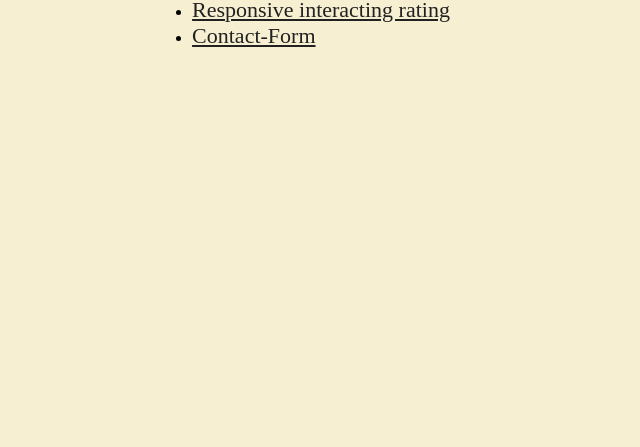
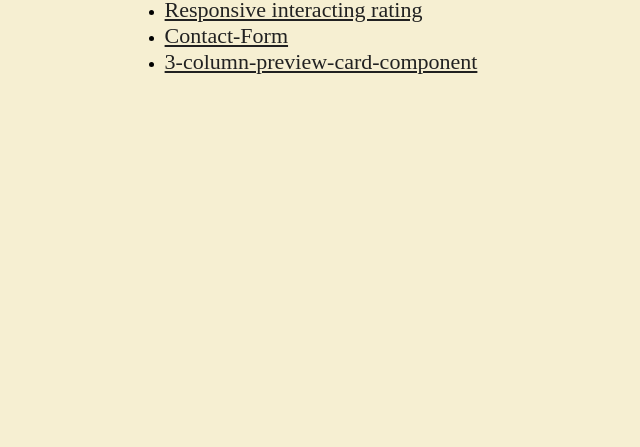
Before and after one commit to zesciati/zak-link-portfolio, a plain HTML site: page index.html in a window 1280 px wide. Shown: the part 353-800 px from the top of the page, without its empty margins (319-959 px from the left). Drawn offline with Linux system fonts and the light colour scheme.

Commit message:
feat: menambahkan 3-column-preview-card

```diff
--- a/index.html
+++ b/index.html
@@ -24,6 +24,7 @@
       <ul>
         <li><a href="https://interactive-rating-component-1lk.pages.dev/" target="_blank">Responsive interacting rating</a></li>
         <li><a href="https://contact-form-js.pages.dev/" target="_blank">Contact-Form</a></li>
+        <li><a href="https://3-column-preview-card-component-dx7.pages.dev/" target="_blank">3-column-preview-card-component</a></li>
       </ul>
     </section>
   </main>
```
